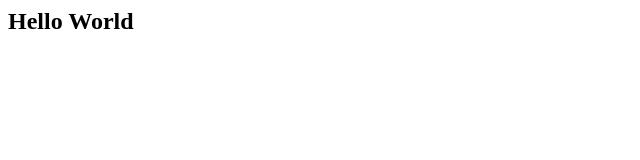
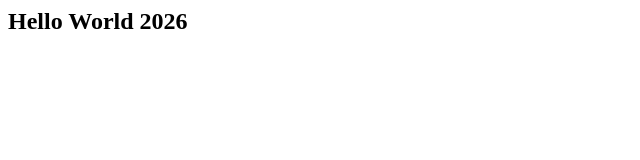
Before and after one commit to Abhi2031/Practice_2026, a plain HTML site: page project-1/index.html in a window 1280 px wide. Shown: the full height of the page, 0-640 px from the left. Drawn offline with Linux system fonts and the light colour scheme.

Commit message:
Change 1

```diff
--- a/project-1/index.html
+++ b/project-1/index.html
@@ -1 +1 @@
-<h2> Hello World </h2>
+<h2> Hello World 2026</h2>
```
